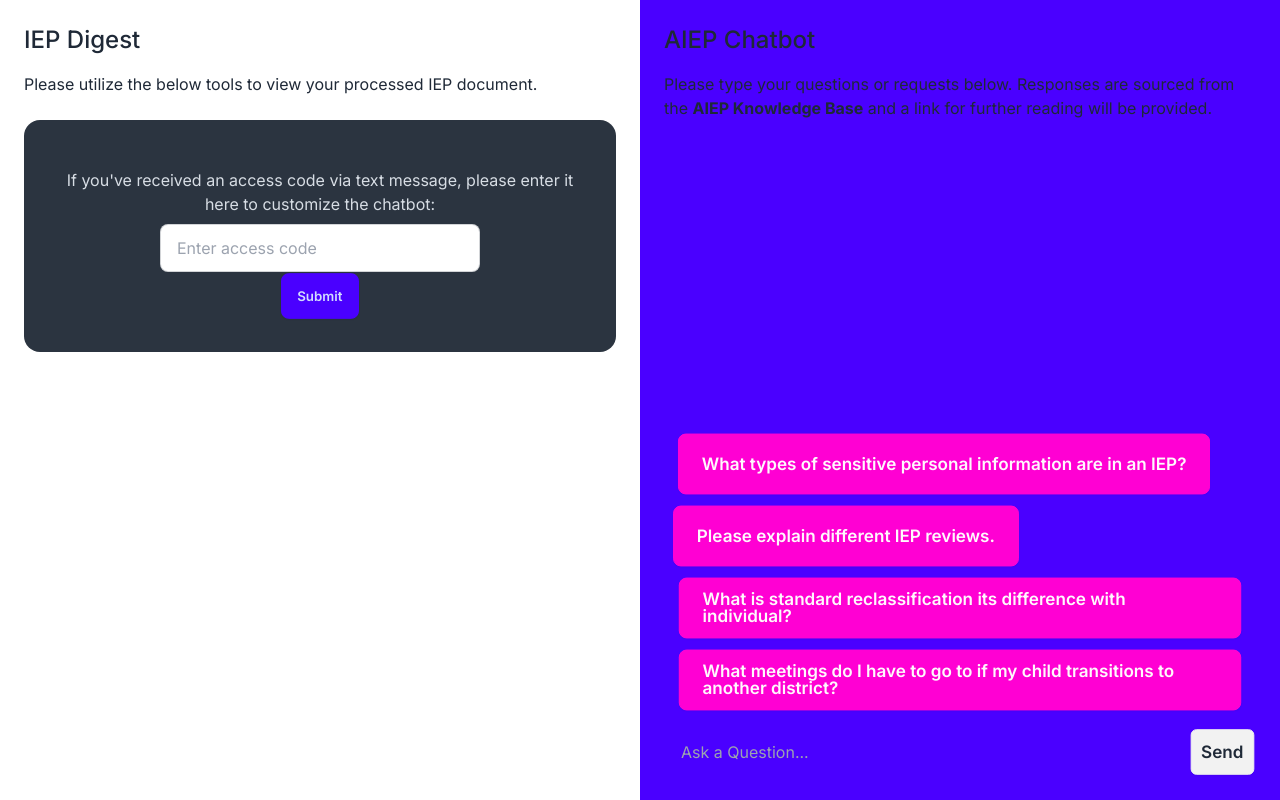
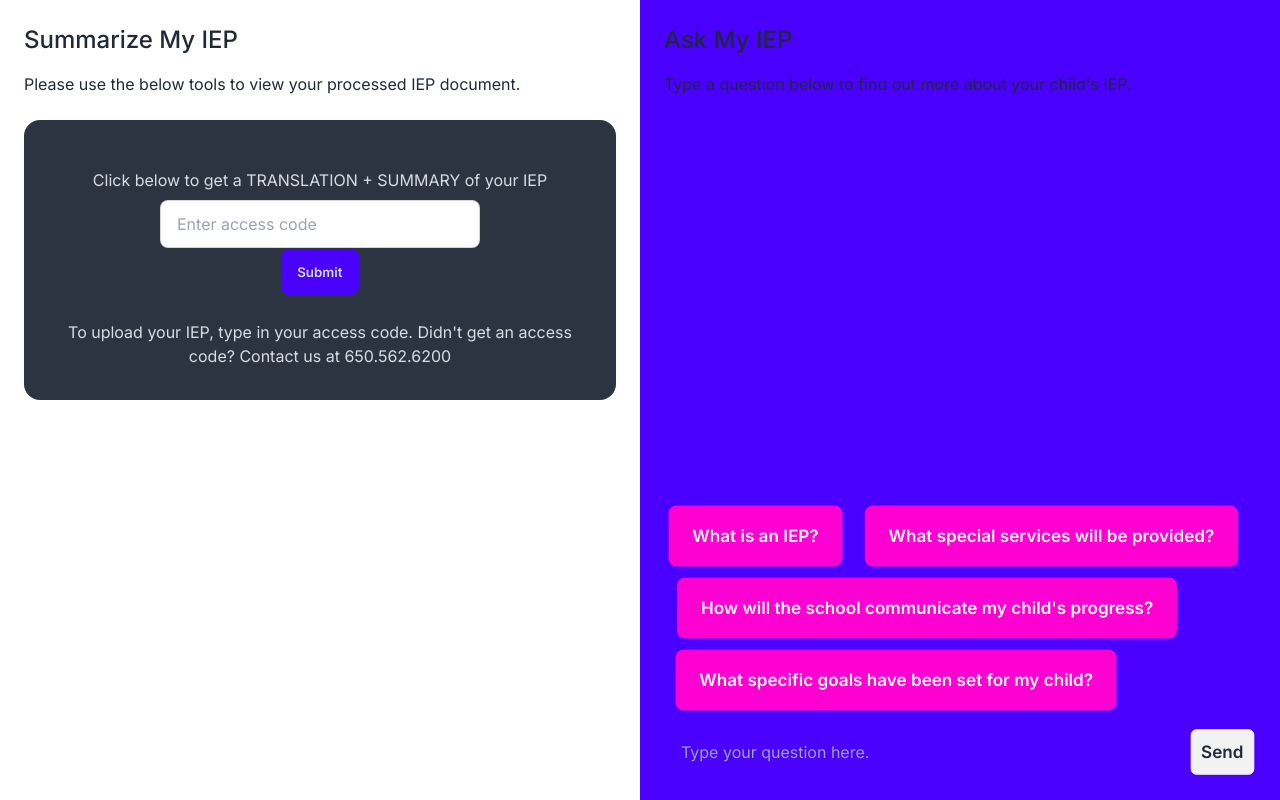
Before and after one commit to xuhongkang/aiep-frontend-dev, a Next.js app: page /en/workspace in a window 1280 px wide. Built offline with nearby package versions, Linux system fonts and the light colour scheme.

Commit message:
Added 05-07 Requirements

```diff
--- a/messages/en.json
+++ b/messages/en.json
@@ -39,24 +39,25 @@
         "r3": "For experienced parents trying to understand their child's IEP"
     },
     "Workspace2": {
-        "digestTitle": "IEP Digest",
-        "digestDescription": "Please utilize the below tools to view your processed IEP document.",
+        "digestTitle": "Summarize My IEP",
+        "digestDescription": "Please use the below tools to view your processed IEP document.",
         "accessError": "The Access Code You've Provided Does Not Exist, Please Try Again",
-        "accessMessage": "If you've received an access code via text message, please enter it here to customize the chatbot:",
+        "accessMessage": "Click below to get a TRANSLATION + SUMMARY of your IEP",
         "accessPlaceholder": "Enter access code",
+        "accessMessage2": "To upload your IEP, type in your access code. Didn't get an access code? Contact us at 650.562.6200",
         "accessSubmit": "Submit",
         "downloadTabName": "Download",
         "textTabName": "Full Text",
         "servicesTabName": "Services",
         "goalsTabName": "Goals",
         "scoresTabName": "Scores",
-        "chatbotTitle": "AIEP Chatbot",
-        "chatbotDescription": "Please type your questions or requests below. Responses are sourced from the [**AIEP Knowledge Base**](https://iep-kb-24839890c1f5.herokuapp.com/kb/tips/prepare) and a link for further reading will be provided.",
+        "chatbotTitle": "Ask My IEP",
+        "chatbotDescription": "Type a question below to find out more about your child's IEP.",
         "sendButtonText": "Send",
-        "p1": "What types of sensitive personal information are in an IEP?",
-        "p2": "Please explain different IEP reviews.",
-        "p3": "What is standard reclassification its difference with individual?",
-        "p4": "What meetings do I have to go to if my child transitions to another district?",
+        "p1": "What is an IEP?",
+        "p2": "What special services will be provided?",
+        "p3": "How will the school communicate my child's progress?",
+        "p4": "What specific goals have been set for my child?",
         "detailText": "Show/Hide Details",
         "baselineText": "Baseline",
         "pr1": "Progress Report 1",
@@ -68,6 +69,6 @@
         "frequencyText": "Frequency",
         "providerText": "Provider",
         "commentsText": "Comments",
-        "sendPlaceholderText": "Ask a Question..."
+        "sendPlaceholderText": "Type your question here."
     }
 }
--- a/messages/es.json
+++ b/messages/es.json
@@ -39,35 +39,36 @@
         "r3": "Para padres con experiencia intentando entender el IEP de su hijo"
     },
     "Workspace2": {
-        "digestTitle": "Resumen de IEP",
-        "digestDescription": "Por favor, utilice las herramientas a continuación para ver su documento de IEP procesado.",
-        "accessError": "El Código de Acceso que Ha Proporcionado No Existe, Por Favor Intente Nuevamente",
-        "accessMessage": "Si has recibido un código de acceso por mensaje de texto, ingrésalo aquí para personalizar el chatbot:",
-        "accessPlaceholder": "Introducir código de acceso",
+        "digestTitle": "Resumir mi IEP",
+        "digestDescription": "Por favor, utiliza las herramientas a continuación para ver tu documento IEP procesado.",
+        "accessError": "El Código de Acceso que has proporcionado no existe, intenta nuevamente",
+        "accessMessage": "Haz clic abajo para obtener una TRADUCCIÓN + RESUMEN de tu IEP",
+        "accessPlaceholder": "Ingresa el código de acceso",
+        "accessMessage2": "Para subir tu IEP, escribe tu código de acceso. ¿No recibiste un código de acceso? Contáctanos al 650.562.6200",
         "accessSubmit": "Enviar",
         "downloadTabName": "Descargar",
         "textTabName": "Texto Completo",
         "servicesTabName": "Servicios",
-        "goalsTabName": "Objetivos",
+        "goalsTabName": "Metas",
         "scoresTabName": "Calificaciones",
-        "chatbotTitle": "Chatbot AIEP",
-        "chatbotDescription": "Por favor, escriba sus preguntas o solicitudes a continuación. Las respuestas provienen de la [**Base de Conocimiento AIEP**](https://iep-kb-24839890c1f5.herokuapp.com/es/kb/tips/prepare) y se proporcionará un enlace para lectura adicional.",
+        "chatbotTitle": "Pregúntale a mi IEP",
+        "chatbotDescription": "Escribe una pregunta abajo para saber más sobre el IEP de tu hijo.",
         "sendButtonText": "Enviar",
-        "p1": "¿Qué tipos de información personal sensible se incluyen en un IEP?",
-        "p2": "Por favor, explique los diferentes tipos de revisiones de IEP.",
-        "p3": "¿Qué es la reclasificación estándar y en qué se diferencia de la individual?",
-        "p4": "¿A qué reuniones debo asistir si mi hijo transita a otro distrito?",
+        "p1": "¿Qué es un IEP?",
+        "p2": "¿Qué servicios especiales se proporcionarán?",
+        "p3": "¿Cómo comunicará la escuela el progreso de mi hijo?",
+        "p4": "¿Qué metas específicas se han establecido para mi hijo?",
         "detailText": "Mostrar/Ocultar Detalles",
-        "baselineText": "Línea de Base",
+        "baselineText": "Línea base",
         "pr1": "Informe de Progreso 1",
         "pr2": "Informe de Progreso 2",
         "pr3": "Informe de Progreso 3",
-        "goalText": "Objetivo",
+        "goalText": "Meta",
         "startText": "Inicio y Fin",
         "durationText": "Duración",
         "frequencyText": "Frecuencia",
         "providerText": "Proveedor",
         "commentsText": "Comentarios",
-        "sendPlaceholderText": "Haz una pregunta..."
+        "sendPlaceholderText": "Escribe tu pregunta aquí."
     }
 }
--- a/src/app/[locale]/workspace/page.tsx
+++ b/src/app/[locale]/workspace/page.tsx
@@ -16,6 +16,7 @@ export default function Workspace({params: {locale}}: Props) {
       digestDescription={t('digestDescription')}
       accessError={t('accessError')}
       accessMessage={t('accessMessage')}
+      accessMessage2={t('accessMessage2')}
       accessPlaceholder={t('accessPlaceholder')}
       accessSubmit={t('accessSubmit')}
       downloadTabName={t('downloadTabName')}
--- a/src/components/TranslationPage.js
+++ b/src/components/TranslationPage.js
@@ -5,7 +5,7 @@ import { getSessionData } from './API';
 import AccommodationCard from './AccommodationCard'
 import { useLocale } from 'next-intl';
 
-export default function TranslationPage({digestTitle, digestDescription, accessError, accessMessage, accessPlaceholder, accessSubmit, downloadTabName, textTabName, servicesTabName, goalsTabName, scoresTabName,
+export default function TranslationPage({digestTitle, digestDescription, accessError, accessMessage, accessMessage2, accessPlaceholder, accessSubmit, downloadTabName, textTabName, servicesTabName, goalsTabName, scoresTabName,
     detailText, baselineText, pr1, pr2, pr3, goalText, startText, durationText, frequencyText, providerText, commentsText}) {
     const [translationText, setTranslationText] = useState([]);
     const [goalsData, setGoalsData] = useState([]);
@@ -15,7 +15,6 @@ export default function TranslationPage({digestTitle, digestDescription, accessE
     const [isTablistVisible, setIsTablistVisible] = useState(false);
     const [isAccessCodeError, setAccessCodeError] = useState(false);
     const currentLocale = useLocale();
-    console.log(currentLocale)
 
     const handleAccessCodeSubmit = (e) => {
         e.preventDefault();
@@ -75,13 +74,12 @@ export default function TranslationPage({digestTitle, digestDescription, accessE
                             type="text"
                             placeholder={accessPlaceholder}
                             value={accessCode}
-                        onChange={(e) => setAccessCode(e.target.value)}
-                    />
+                            onChange={(e) => setAccessCode(e.target.value)} />
                         <button className='btn btn-primary' type="submit">{accessSubmit}</button>
                     </form>
+                    <p className="text-sm md:text-base mt-2 md:mt-4">{accessMessage2}</p>
                 </div>
               </div>
-
             ) : (
             <div role="tablist" className="tabs tabs-boxed whitespace-nowrap flex-grow items-start overflow-hidden">
                 <input type="radio" name="my_tabs_1" role="tab" className="tab justify-start" aria-label={goalsTabName}/>
--- a/src/components/WorkspacePage.js
+++ b/src/components/WorkspacePage.js
@@ -3,7 +3,7 @@ import TranslationPage from '@/components/TranslationPage'
 import ChatBot from '@/components/chatbot/Chatbot'
 import React, { useState } from 'react';
 
-export default function Workspace({digestTitle, digestDescription, accessError, accessMessage, accessPlaceholder, accessSubmit, downloadTabName, textTabName, servicesTabName, goalsTabName, scoresTabName, chatbotTitle, chatbotDescription, sendButtonText, p1, p2, p3, p4, sendPlaceholderText,
+export default function Workspace({digestTitle, digestDescription, accessError, accessMessage, accessMessage2, accessPlaceholder, accessSubmit, downloadTabName, textTabName, servicesTabName, goalsTabName, scoresTabName, chatbotTitle, chatbotDescription, sendButtonText, p1, p2, p3, p4, sendPlaceholderText,
   detailText, baselineText, pr1, pr2, pr3, goalText, startText, durationText, frequencyText, providerText, commentsText}) {
   const [isChatbotVisible, toggleChatbotVisibility] = useState(false);
 
@@ -12,7 +12,7 @@ export default function Workspace({digestTitle, digestDescription, accessError,
       {/* Desktop View */}
       <div className="hidden md:flex w-full h-full">
         <div className="w-1/2 h-full">
-          <TranslationPage digestTitle={digestTitle} digestDescription={digestDescription} accessError={accessError} accessMessage={accessMessage} accessPlaceholder={accessPlaceholder} accessSubmit={accessSubmit} downloadTabName={downloadTabName} textTabName={textTabName} servicesTabName={servicesTabName} goalsTabName={goalsTabName} scoresTabName={scoresTabName}
+          <TranslationPage digestTitle={digestTitle} digestDescription={digestDescription} accessError={accessError} accessMessage={accessMessage} accessMessage2={accessMessage2}  accessPlaceholder={accessPlaceholder} accessSubmit={accessSubmit} downloadTabName={downloadTabName} textTabName={textTabName} servicesTabName={servicesTabName} goalsTabName={goalsTabName} scoresTabName={scoresTabName}
           detailText={detailText} baselineText={baselineText} pr1={pr1} pr2={pr2} pr3={pr3} goalText={goalText} startText={startText} durationText={durationText} frequencyText={frequencyText} providerText={providerText} commentsText={commentsText}/>
         </div>
         <div className="w-1/2 h-full">
@@ -29,7 +29,7 @@ export default function Workspace({digestTitle, digestDescription, accessError,
         </button>
         {!isChatbotVisible ? (
           <div className="w-full h-full">
-          <TranslationPage digestTitle={digestTitle} digestDescription={digestDescription} accessError={accessError} accessMessage={accessMessage} accessPlaceholder={accessPlaceholder} accessSubmit={accessSubmit} downloadTabName={downloadTabName} textTabName={textTabName} servicesTabName={servicesTabName} goalsTabName={goalsTabName} scoresTabName={scoresTabName}
+          <TranslationPage digestTitle={digestTitle} digestDescription={digestDescription} accessError={accessError} accessMessage={accessMessage} accessMessage2={accessMessage2} accessPlaceholder={accessPlaceholder} accessSubmit={accessSubmit} downloadTabName={downloadTabName} textTabName={textTabName} servicesTabName={servicesTabName} goalsTabName={goalsTabName} scoresTabName={scoresTabName}
           detailText={detailText} baselineText={baselineText} pr1={pr1} pr2={pr2} pr3={pr3} goalText={goalText} startText={startText} durationText={durationText} frequencyText={frequencyText} providerText={providerText} commentsText={commentsText}/>
           </div>
         ) : (
```
Lines whose indentation alone changed are shown as unchanged.
